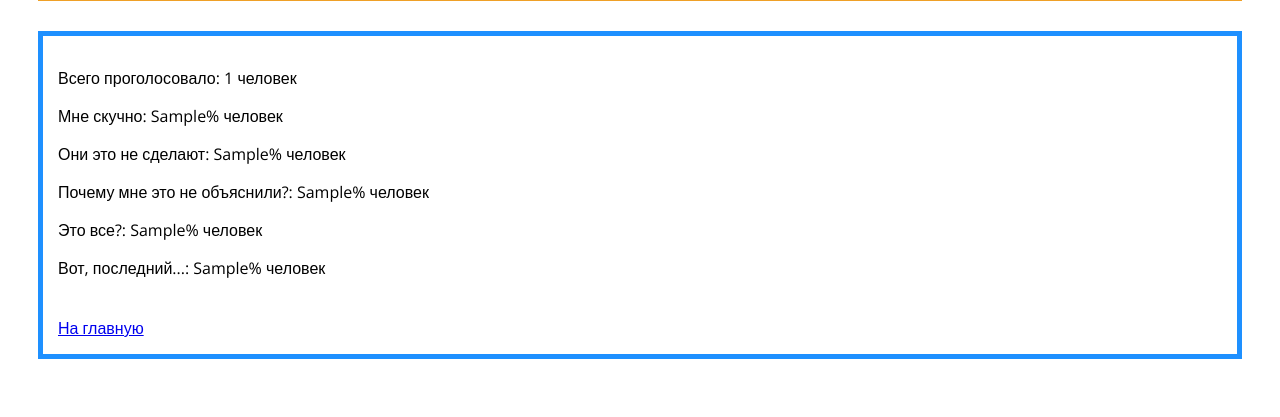
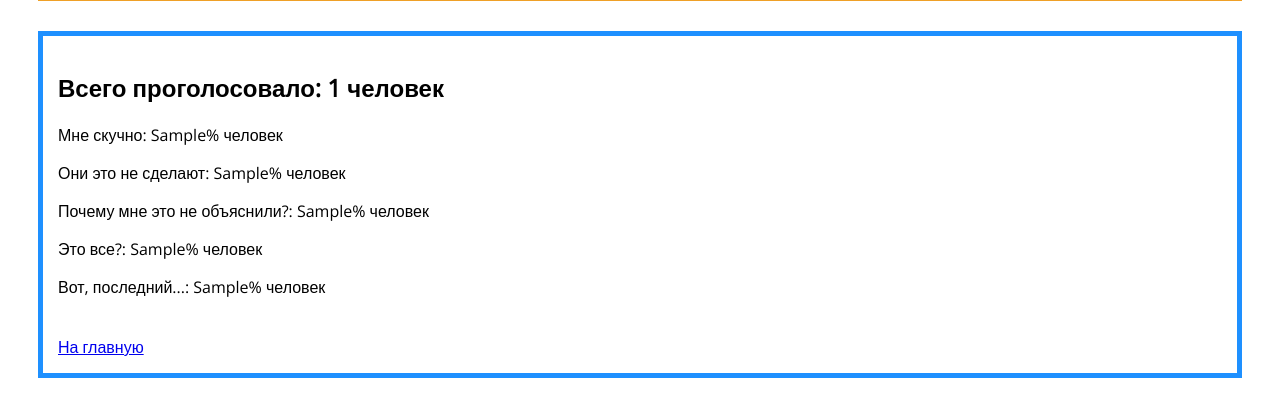
Before and after one commit to StepWolf45/SimpleVoting, a Django app: template web_elections_project/my_web/templates/results.html in a window 1280 px wide. Shown: the part 172-589 px from the top of the page. Run offline with Django 4.2, Linux system fonts and the light colour scheme; data comes from the database, SQL or seed files in the repository; both versions use the stored data as it was after the commit; the template is opened without the code that fills it: values that come from a table or form of the project are taken from there, most other values are stand-ins (such as "Sample title", 1, 10 or a date in 2020).

Commit message:
Небольшие извменения в странице просмотра голосований

```diff
--- a/web_elections_project/my_web/templates/results.html
+++ b/web_elections_project/my_web/templates/results.html
@@ -9,6 +9,7 @@
 <body>
 <header>
     <nav class="topnav">
+        <!-- TODO: добавить ссылки -->
         <a style="float: left">Create Vote</a>
         <a class="nav_vote">V O T E</a>
         <a style="float: right">Profile</a>
@@ -18,11 +19,10 @@
       <section>
         <h1>Voting results:</h1>
         <section class="voting">
-            <p>Всего проголосовало: {{ voice_count }} человек</p>
-            <div class="answer">
-                <p>{{ voice.answer1 }}: {{ count1 }}% человек</p>
-            </div>
-
+            <!-- TODO: добавить сам вопрос на страницу -->
+            <!-- TODO: добавть линии, длина которых будет зависеть от процента проголосовавших -->
+            <h2>Всего проголосовало: {{ voice_count }} человек</h2>
+            <p>{{ voice.answer1 }}: {{ count1 }}% человек</p>
             <p>{{ voice.answer2 }}: {{ count2 }}% человек</p>
             <p>{{ voice.answer3 }}: {{ count3 }}% человек</p>
             <p>{{ voice.answer4 }}: {{ count4 }}% человек</p>
```
Also changed, not shown: web_elections_project/db.sqlite3.
